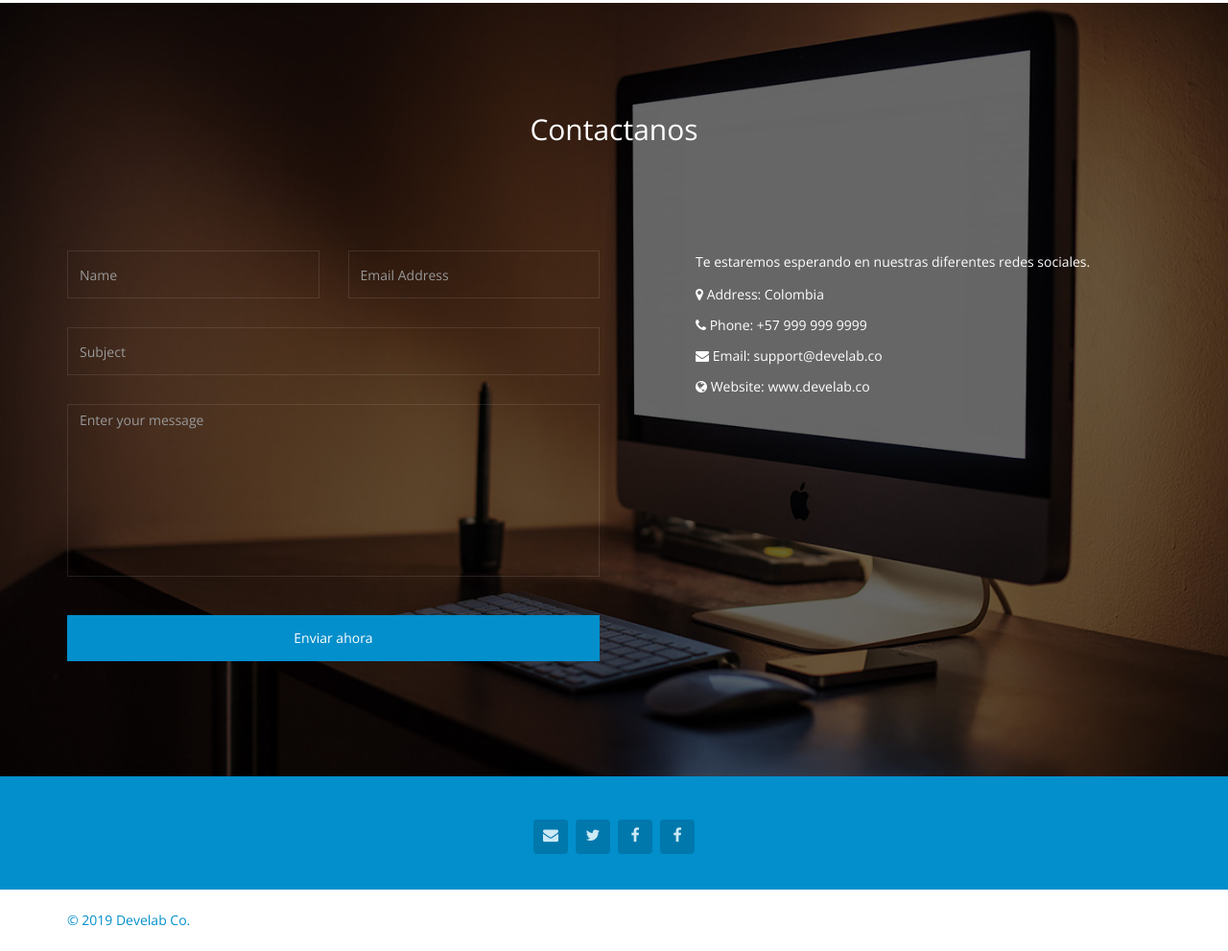
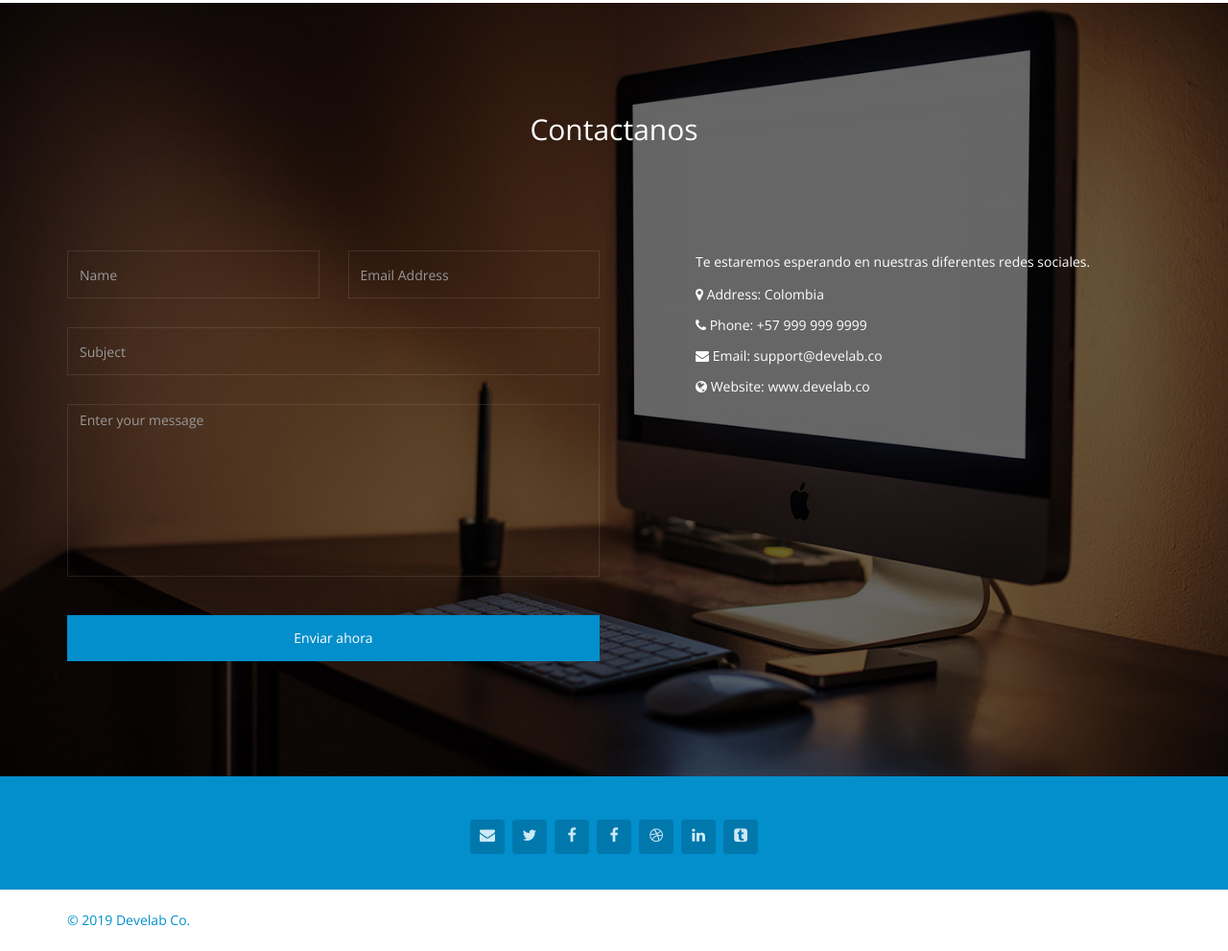
Before and after one commit to JeferDev/Develab_Co, a plain HTML site: page index.html in a window 1280 px wide. Shown: the part 4095-5086 px from the top of the page at 96% size. Drawn offline with nearby package versions, Linux system fonts and the light colour scheme; some packages are replaced by stand-ins of ours.

Commit message:
Update index.html

```diff
--- a/index.html
+++ b/index.html
@@ -827,10 +827,9 @@
             <li><a class="twitter" href="#"><i class="fa fa-twitter"></i></a></li>
             <li><a class="facebook" href="#"><i class="fa fa-facebook"></i></a></li>
             <li><a class="instagram" href="#"><i class="fa fa-facebook"></i></a></li>
-            <!--li><a class="dribbble" href="#"><i class="fa fa-dribbble"></i></a></li>
-
+            <li><a class="dribbble" href="#"><i class="fa fa-dribbble"></i></a></li>
             <li><a class="linkedin" href="#"><i class="fa fa-linkedin"></i></a></li>
-            <li><a class="tumblr" href="#"><i class="fa fa-tumblr-square"></i></a></li-->
+            <li><a class="tumblr" href="#"><i class="fa fa-tumblr-square"></i></a></li>
           </ul>
         </div>
       </div>
```
